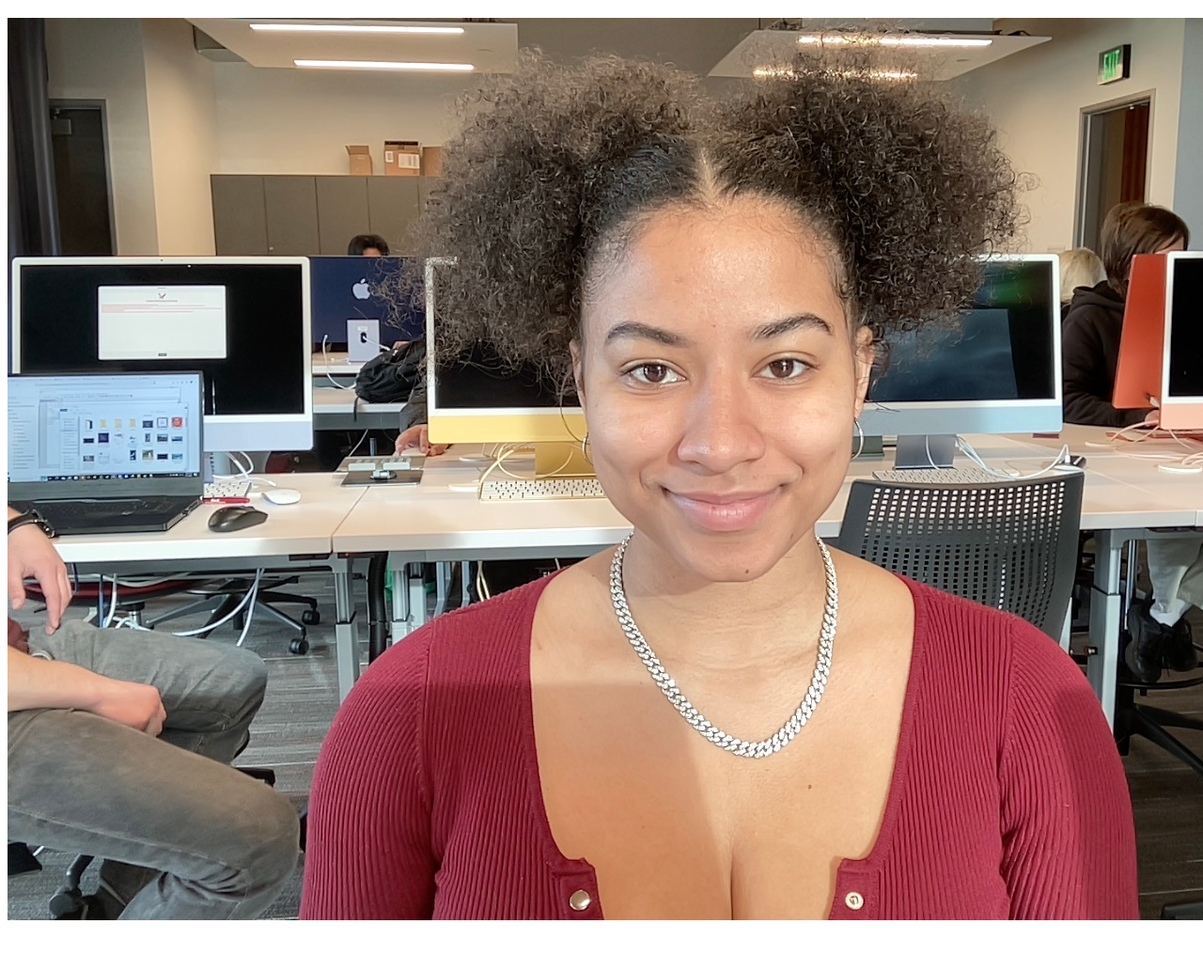
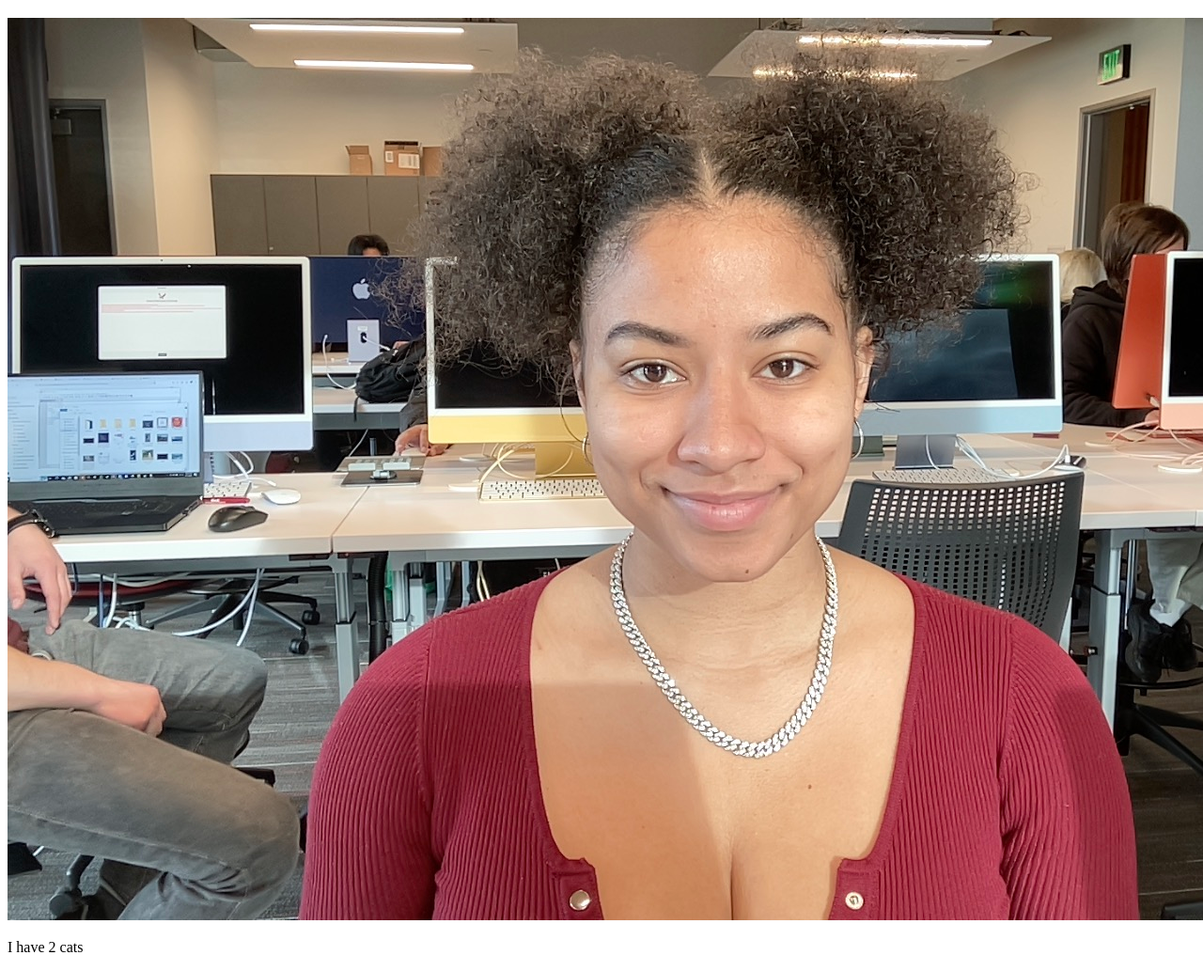
Before and after one commit to Adina29/adina29.github.io, a plain HTML site: page index.html in a window 1280 px wide. Shown: the part 61-1094 px from the top of the page at 94% size. Before the commit the page ends 1052 px from the top, so only its background shows below. Drawn offline with Linux system fonts and the light colour scheme.

Commit message:
Start of My Website

```diff
--- a/index.html
+++ b/index.html
@@ -11,5 +11,6 @@
 
     <img src="me.jpg" alt="Adina Burrow">
 
+    <p>I  have 2 cats</p>
 </body>
 </html>
```
